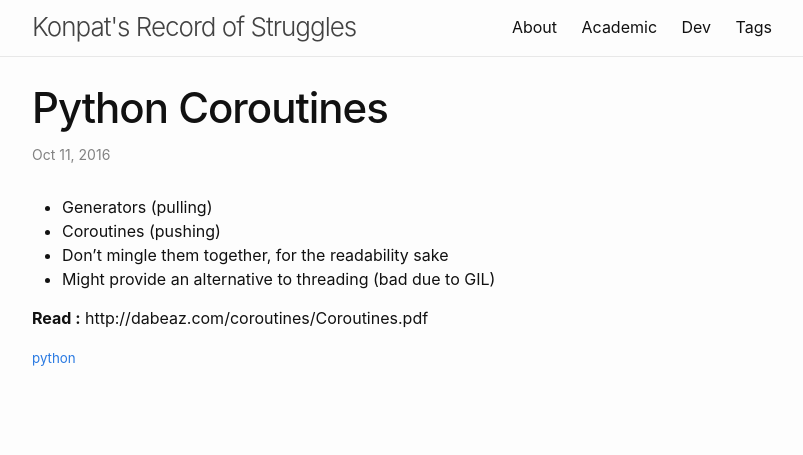
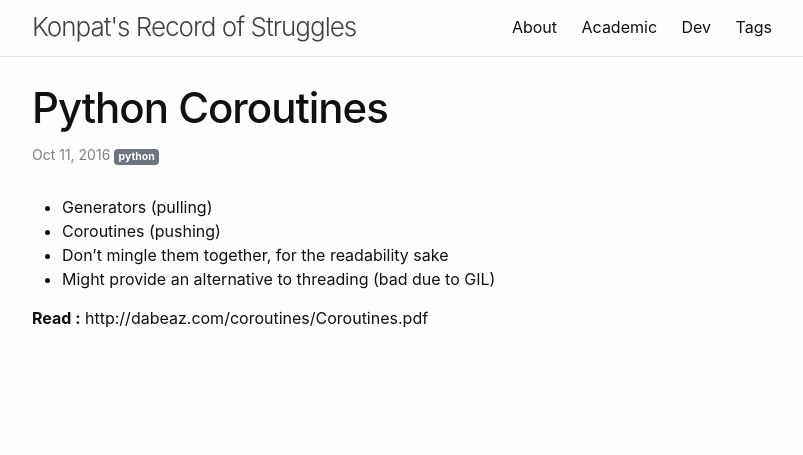
Before and after one commit to phizaz/test-ci, a Jekyll site: the page built from _posts/dev/2016-10-11-python-coroutines.markdown, in a window 1280 px wide. Shown: the top 455 px of the page, without its empty margins (238-1041 px from the left). Built offline with Jekyll 4.4.1, drawn with Linux system fonts in a browser that asks for light colours.

Commit message:
- tags with badges

```diff
--- a/_layouts/home.html
+++ b/_layouts/home.html
@@ -27,6 +27,12 @@ layout: default
     <li>
       <span class="post-meta">{{ post.date | date: "%b %-d, %Y" }}</span>
 
+      <small>
+        {% for tag in post.tags %}
+        <a href="/tags/#{{ tag }}"><span class="badge badge-secondary">{{tag}}</span></a>
+        {% endfor %}
+      </small>
+
       <h2>
         <a class="post-link" href="{{ post.url | relative_url }}">{{ post.title | escape }}</a>
       </h2>
--- a/_layouts/post.html
+++ b/_layouts/post.html
@@ -10,6 +10,11 @@ layout: default
         {%- assign date_format = site.minima.date_format | default: "%b %-d, %Y" -%}
         {{ page.date | date: date_format }}
       </time>
+      <span>
+        {% for tag in page.tags %}
+        <a href="/tags/#{{ tag }}"><span class="badge badge-secondary">{{tag}}</span></a>
+        {% endfor %}
+      </span>
       {%- if page.author -%}
         • <span itemprop="author" itemscope itemtype="http://schema.org/Person"><span class="p-author h-card" itemprop="name">{{ page.author | escape }}</span></span>
       {%- endif -%}</p>
@@ -17,12 +22,6 @@ layout: default
 
   <div class="post-content e-content" itemprop="articleBody">
     {{ content }}
-
-    <small>
-      {% for tag in page.tags %}
-      <a href="/tags/#{{ tag }}">{{ tag }}</a>
-      {% endfor %}
-    </small>
   </div>
 
   {%- if site.disqus.shortname -%}
```
